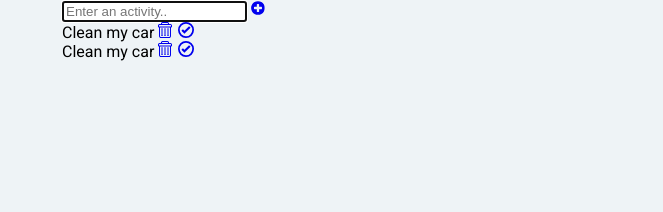
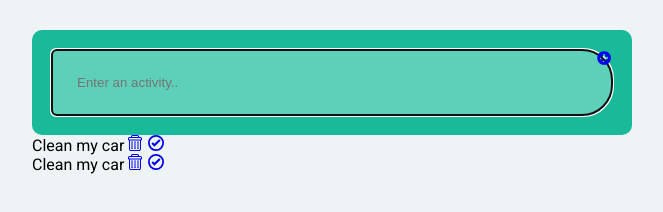
Before and after one commit to DenesVR/todoApp, a plain HTML site: page index.html in a window 1280 px wide. Shown: the whole page, without its empty margins (308-971 px from the left). Drawn offline with Linux system fonts and the light colour scheme.

Commit message:
Input field styling

```diff
--- a/css/style.scss
+++ b/css/style.scss
@@ -6,10 +6,44 @@
 body {
   background-color: #eef3f6;
   font-family: "Roboto", sans-serif;
+  margin-top: 30px;
 
   .todoApp {
+    width: 80%;
+    max-width: 600px;
     margin: 0 auto;
-    width: 80%;
-    max-width: 540px;
+
+    &__form {
+      background-color: #19ba99;
+      padding: 20px;
+      border-radius: 10px;
+      position: relative;
+
+      &__input {
+        display: block;
+        background-color: rgba(255, 255, 255, 0.3);
+        color: #fff;
+        width: 100%;
+        height: 65px;
+        padding: 0 86px 0 25px;
+        border: none;
+        border-radius: 5px;
+        border-top-right-radius: 30px;
+        border-bottom-right-radius: 30px;
+
+        // &--error {
+        //   background-color: red;
+        // }
+      }
+
+      &__button {
+        position: absolute;
+        right: 20px;
+        top: 20px;
+      }
+    }
+
+    // List styling
+
   }
 }
--- a/index.html
+++ b/index.html
@@ -1,6 +1,5 @@
 <!DOCTYPE html>
 <html lang="en">
-
   <head>
     <meta charset="UTF-8" />
     <meta name="viewport" content="width=device-width, initial-scale=1.0" />
@@ -11,10 +10,14 @@
   <body>
     <div class="todoApp">
       <form action="" class="todoApp__form">
-            <input type="text" class="todoApp__form__input todoApp__form__input--error" autofocus
-                placeholder="Enter an activity.." />
+        <input
+          type="text"
+          class="todoApp__form__input todoApp__form__input--error"
+          autofocus
+          placeholder="Enter an activity.."
+        />
         <a href="#" class="todoApp__form__button">
-                <svg class="icon icon-plus-circled">
+          <svg class="icon icon-plus">
             <use xlink:href="./icomoon/symbol-defs.svg#icon-plus-circled"></use>
           </svg>
         </a>
@@ -29,7 +32,9 @@
           </a>
           <a href="#" class="icon icon--check">
             <svg class="icon icon-check-circled">
-                        <use xlink:href="./icomoon/symbol-defs.svg#icon-check-circled"></use>
+              <use
+                xlink:href="./icomoon/symbol-defs.svg#icon-check-circled"
+              ></use>
             </svg>
           </a>
         </li>
@@ -42,7 +47,9 @@
           </a>
           <a href="#" class="icon icon--check">
             <svg class="icon icon-check-circled">
-                        <use xlink:href="./icomoon/symbol-defs.svg#icon-check-circled"></use>
+              <use
+                xlink:href="./icomoon/symbol-defs.svg#icon-check-circled"
+              ></use>
             </svg>
           </a>
         </li>
@@ -50,5 +57,4 @@
     </div>
     <script defer src="./icomoon/svgxuse.js"></script>
   </body>
-
 </html>
```
Also changed, not shown: css/style.css, 1 other file. Lines whose indentation alone changed are shown as unchanged.
